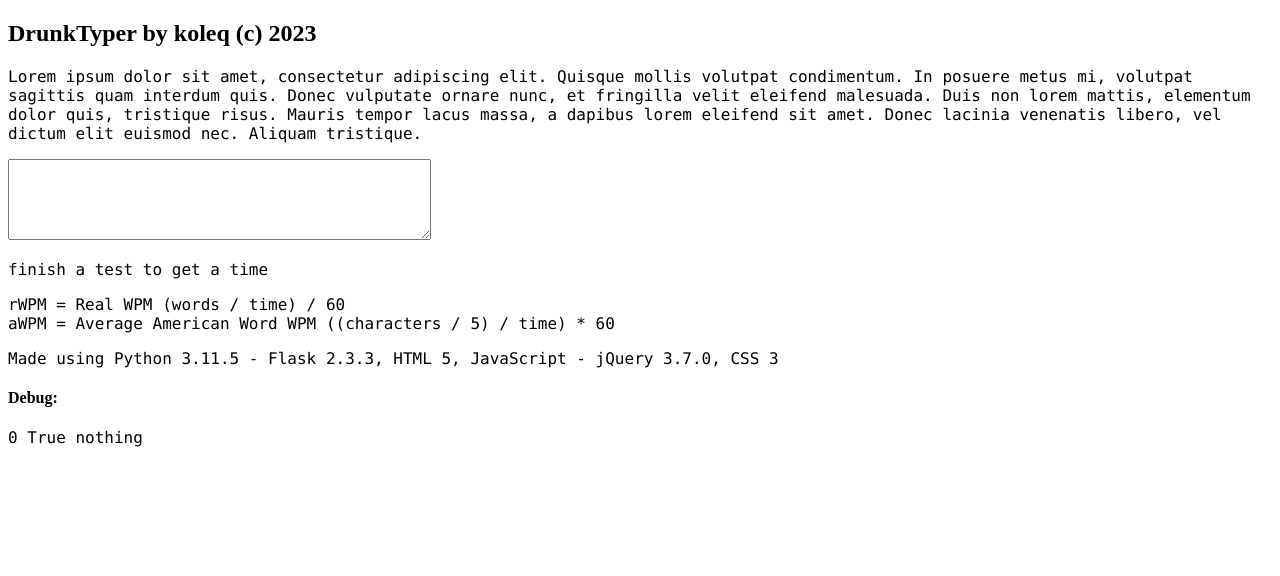
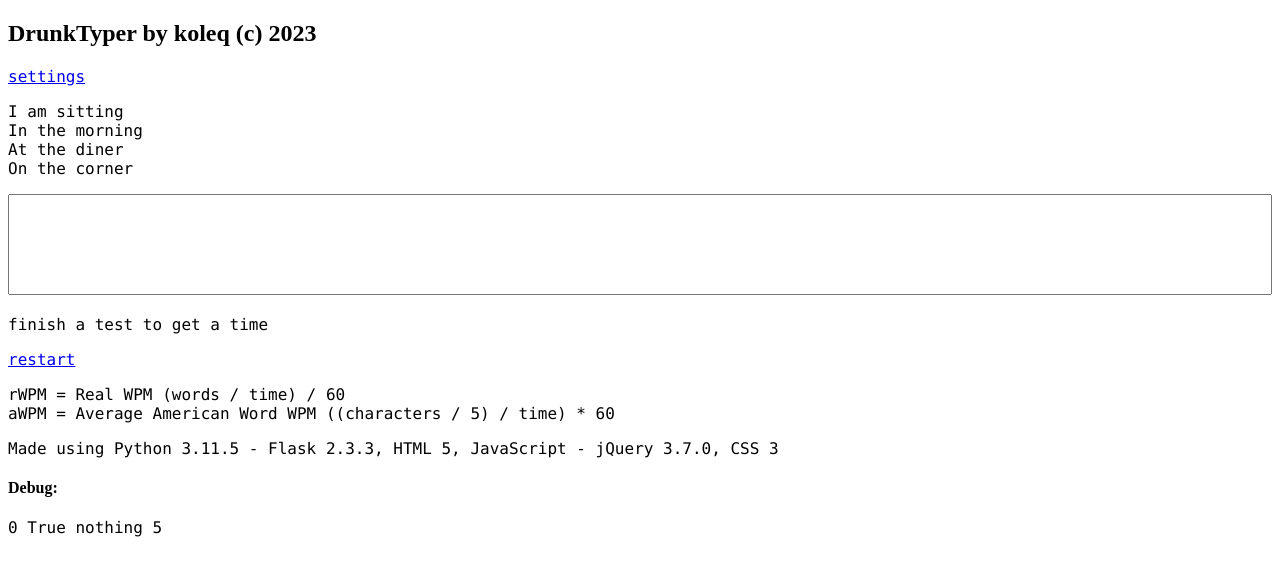
Before and after one commit to KoleckOLP/DrunkTyper, a Flask app: page / in a window 1280 px wide. Shown: the top 576 px of the page. Run offline with Flask 3, Linux system fonts and the light colour scheme.

Commit message:
bulk commits suck, why am I doing this

```diff
--- a/main.py
+++ b/main.py
@@ -6,65 +6,83 @@ app = Flask(__name__)
 
 status = "True"
 #text = "Cigarettes and tiny liquor bottles,\nJust what you'd expect inside her new Balenciaga.\nWild romance turned dreams into an empire.\nSelf-made success now she rolls with Rockefellers."
-#text = "I am sitting\nIn the morning\nAt the diner\nOn the corner"
-text = "Lorem ipsum dolor sit amet, consectetur adipiscing elit. Quisque mollis volutpat condimentum. In posuere metus mi, volutpat sagittis quam interdum quis. Donec vulputate ornare nunc, et fringilla velit eleifend malesuada. Duis non lorem mattis, elementum dolor quis, tristique risus. Mauris tempor lacus massa, a dapibus lorem eleifend sit amet. Donec lacinia venenatis libero, vel dictum elit euismod nec. Aliquam tristique."
+text = "I am sitting\nIn the morning\nAt the diner\nOn the corner"
+#ext = "I am sitting in the morning at the diner on the corner"
+#text = "Lorem ipsum dolor sit amet, consectetur adipiscing elit. Quisque mollis volutpat condimentum. In posuere metus mi, volutpat sagittis quam interdum quis. Donec vulputate ornare nunc, et fringilla velit eleifend malesuada. Duis non lorem mattis, elementum dolor quis, tristique risus. Mauris tempor lacus massa, a dapibus lorem eleifend sit amet. Donec lacinia venenatis libero, vel dictum elit euismod nec. Aliquam tristique."
 
+#region index
 @app.route("/")
 def index():
     logic()
     return render_template("index.html", text=Markup(text.replace("\n", "<br>")), status=status)
+#endregion
 
+#region settings
 @app.route("/settings")
 def settings():
     logic()
     return render_template("settings.html")
+#endregion
 
 index_data = ""
 settings_data = "nothing"
 
 started = False
+ended = False
 starttime = 0
 endtime = 0
 tooktime = 0
-last_correct = 0
+last_correct_length = 0
 
+#region index_input
 @app.route("/index_input", methods=["POST"])
 def index_input():
     global index_data
     index_data = request.data.decode("utf-8")
-    length, rettext, tooktime, settings_data = logic()
-    return jsonify(status=status, number=length, text=Markup(rettext.replace("\n", "<br>")), took=tooktime, stopat=settings_data)
+    length, rettext, tooktime, settings_data, rows = logic()
+    return jsonify(status=status, number=length, text=Markup(rettext.replace("\n", "<br>")), took=tooktime, stopat=settings_data, rows=rows)
+#endregion
 
+#region settings_input
 @app.route("/settings_input", methods=["POST"])
 def settings_input():
     global settings_data
     settings_data = request.data.decode("utf-8")
     logic()
-    #print("settings_input="+settings_data)
     return settings_data
+#endregion
 
+#region logic
 def logic():
     global status
     global started
+    global ended
     global starttime
     global endtime
     global tooktime
+    global last_correct_length
     global last_correct
 
     global index_data
     global settings_data
 
     length = len(index_data)
+    rows = len(text.split("\n"))+1
 
-    print("logic="+settings_data)
-
+    #region Time and WPM caltulation
     if length == 1:
         started = True
         starttime = time()
 
+    if length == len(text)-1:
+        ended = True
+
     if length == len(text):
-        if started:
+        if status == "True" and started == False and ended == False:
+            tooktime = "no pasting cheater"
+        elif started and ended: # prevents pasting the text
             started = False
+            ended = False
             endtime = time()
             tooktime = endtime - starttime
 
@@ -78,20 +96,22 @@ def logic():
                 tooktime = f"test took: {int(tooktime/60)}min {round(tooktime%60, 2)}s {round(wpm, 2)}rWPM {round(wpm5, 2)}avgwWPM"
     else:
         tooktime = "finish a test to get a time"
+    #endregion
 
-    print(length, last_correct)
-
+    #region text coloring
     if text[:length] == index_data:
         status = "True"
         rettext = f"<span id=\"correct\">{text[:length]}</span>{text[length:]}"
-        last_correct = length
+        last_correct_length = length
     else:
         status = "False"
-        wrong_text = text[last_correct:length].replace(' ', '·')
+        wrong_text = text[last_correct_length:length].replace(' ', '·')
         wrong_text = wrong_text.replace('\n', "↵\n")
-        rettext = f"<span id=\"correct\">{text[:last_correct]}</span><span id=\"wrong\">{wrong_text}</span>{text[length:]}"
+        rettext = f"<span id=\"correct\">{text[:last_correct_length]}</span><span id=\"wrong\">{wrong_text}</span>{text[length:]}"
+    #endregion
 
-    return length, rettext, tooktime, settings_data
+    return length, rettext, tooktime, settings_data, rows
+#endregion
 
 if __name__ == '__main__':
     app.run()
--- a/templates/index.html
+++ b/templates/index.html
@@ -7,9 +7,11 @@
 </head>
 <body>
     <h2>DrunkTyper by koleq (c) 2023</h2>
+    <p><a href="/settings">settings</a></p>
     <p id="text1">{{ text }}</p>
-    <textarea rows="5" cols="50" id="user-input"></textarea>
+    <textarea rows="1" id="user-input"></textarea>
     <p id="took1">finish a test to get a time</p>
+    <p><a href=".">restart</a></p>
     <p>rWPM = Real WPM (words / time) / 60<br>aWPM = Average American Word WPM ((characters / 5) / time) * 60</p>
     <p>Made using Python 3.11.5 - Flask 2.3.3, HTML 5, JavaScript - jQuery 3.7.0, CSS 3</p>
     <h4>Debug:</h4>
@@ -17,6 +19,7 @@
 
     <script>
         var input = $("#user-input");
+        var last_correct = ""
 
         $(document).ready(function(){
             $.fn.index_communicate();
@@ -39,10 +42,19 @@
                 data: value,
                 contentType: "text/plain",
                 success: function(response) {
-                    console.log(response);
-                    debug.text(`${response.number} ${response.status} ${response.stopat}`)
+                    //console.log(response);
+                    input.attr('rows', response.rows)
+                    debug.text(`${response.number} ${response.status} ${response.stopat} ${response.rows}`)
                     text1.html(response.text)
                     took1.text(response.took)
+                    if (response.stopat == "letter"){
+                        if (response.status == "True"){
+                            last_correct = value
+                        } else {
+                            input.val(last_correct)
+                        }
+                    }
+
                 },
                 error: function(error) {
                     console.error(error);
@@ -53,13 +65,19 @@
 
     <style>
         p {
-            font-family: consolas;
-            font-size: 16;
+            font: 16px "consolas";
         }
 
         textarea {
-            font-family: consolas;
-            font-size: 16;
+            font: 16px "consolas";
+
+            resize: none;
+
+            -webkit-box-sizing: border-box;
+            -moz-box-sizing: border-box;
+            box-sizing: border-box;
+
+            width: 100%;
         }
 
         #correct {
--- a/templates/settings.html
+++ b/templates/settings.html
@@ -7,6 +7,7 @@
 </head>
 <body>
     <h2>DrunkTyper by koleq (c) 2023</h2>
+    <p><a href="/">home</a></p>
     <form name="stopatsetting">
         <input type="radio" id="nothing" name="stopat" value="nothing">
         <label for="nothing">nothing</label><br>
--- /dev/null
+++ b/waitress.py
@@ -0,0 +1,3 @@
+from waitress import serve
+import main
+serve(main.app, host='0.0.0.0', port=5000)
```
Also changed, not shown: howto.txt (added, +18 -0 lines).
